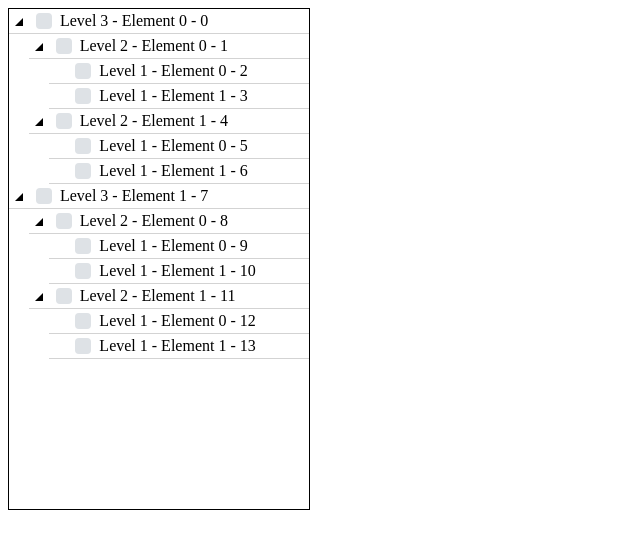
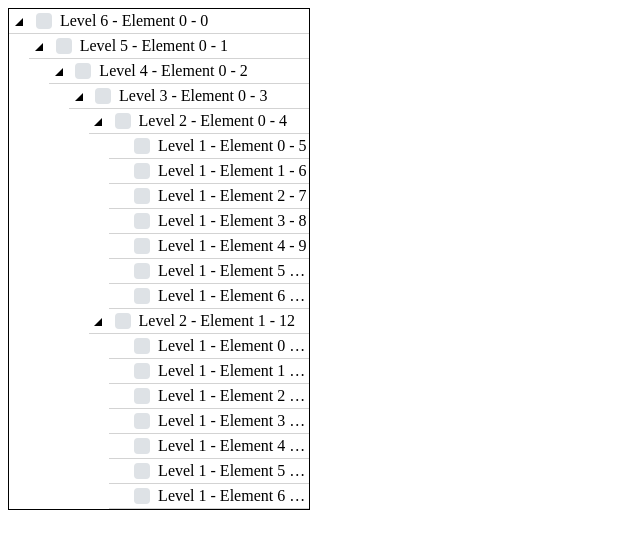
Before and after one commit to feberhard/fxtree, an Angular app: page / in a window 1280 px wide. Shown: the top 548 px of the page, without its empty margins (0-640 px from the left). Built offline with nearby package versions, Linux system fonts and the light colour scheme.

Commit message:
Added bundle anlyzer

```diff
--- a/package.json
+++ b/package.json
@@ -8,7 +8,8 @@
     "build": "ng build",
     "test": "ng test",
     "lint": "ng lint",
-    "e2e": "ng e2e"
+    "e2e": "ng e2e",
+    "bundle-report": "webpack-bundle-analyzer dist/stats.json"
   },
   "private": true,
   "dependencies": {
@@ -44,6 +45,7 @@
     "protractor": "~5.1.2",
     "ts-node": "~3.2.0",
     "tslint": "~5.7.0",
-    "typescript": "~2.4.2"
+    "typescript": "~2.4.2",
+    "webpack-bundle-analyzer": "^2.10.0"
   }
 }
--- a/src/app/app.component.ts
+++ b/src/app/app.component.ts
@@ -16,8 +16,8 @@ export class AppComponent implements OnInit {
         // this.data = this.generateData(5000);
 
         // this.tree = this.generateTree(65000, 1);
-        this.tree = this.generateTree(2, 3);
-        // this.tree = this.generateTree(7, 6);
+        // this.tree = this.generateTree(2, 3);
+        this.tree = this.generateTree(7, 6);
         // this.tree = this.generateTree(5, 3);
         // this.tree = this.generateTree(3, 3);
     }
```
Also changed, not shown: 2 other files (tests, documents, lock files or other folders).
